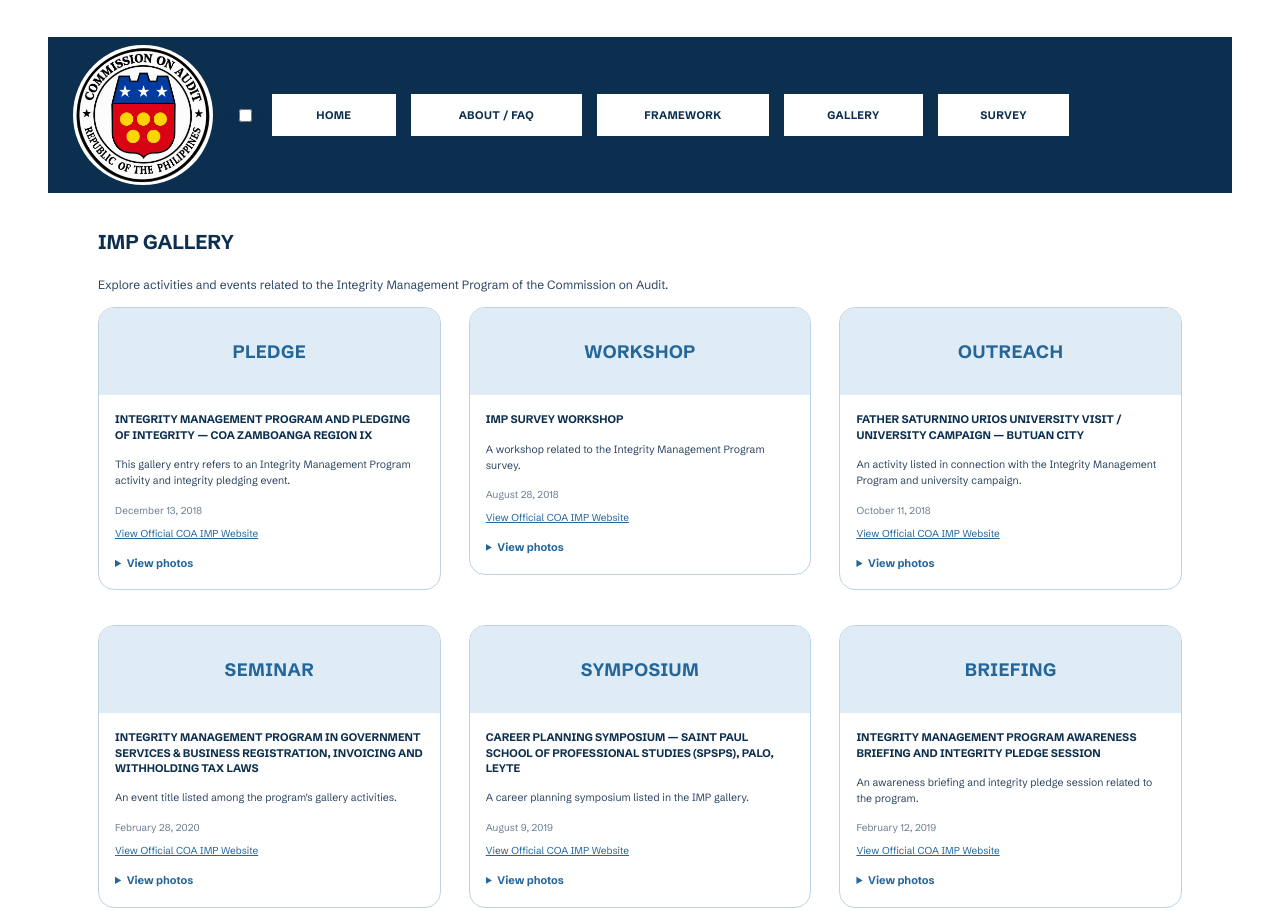
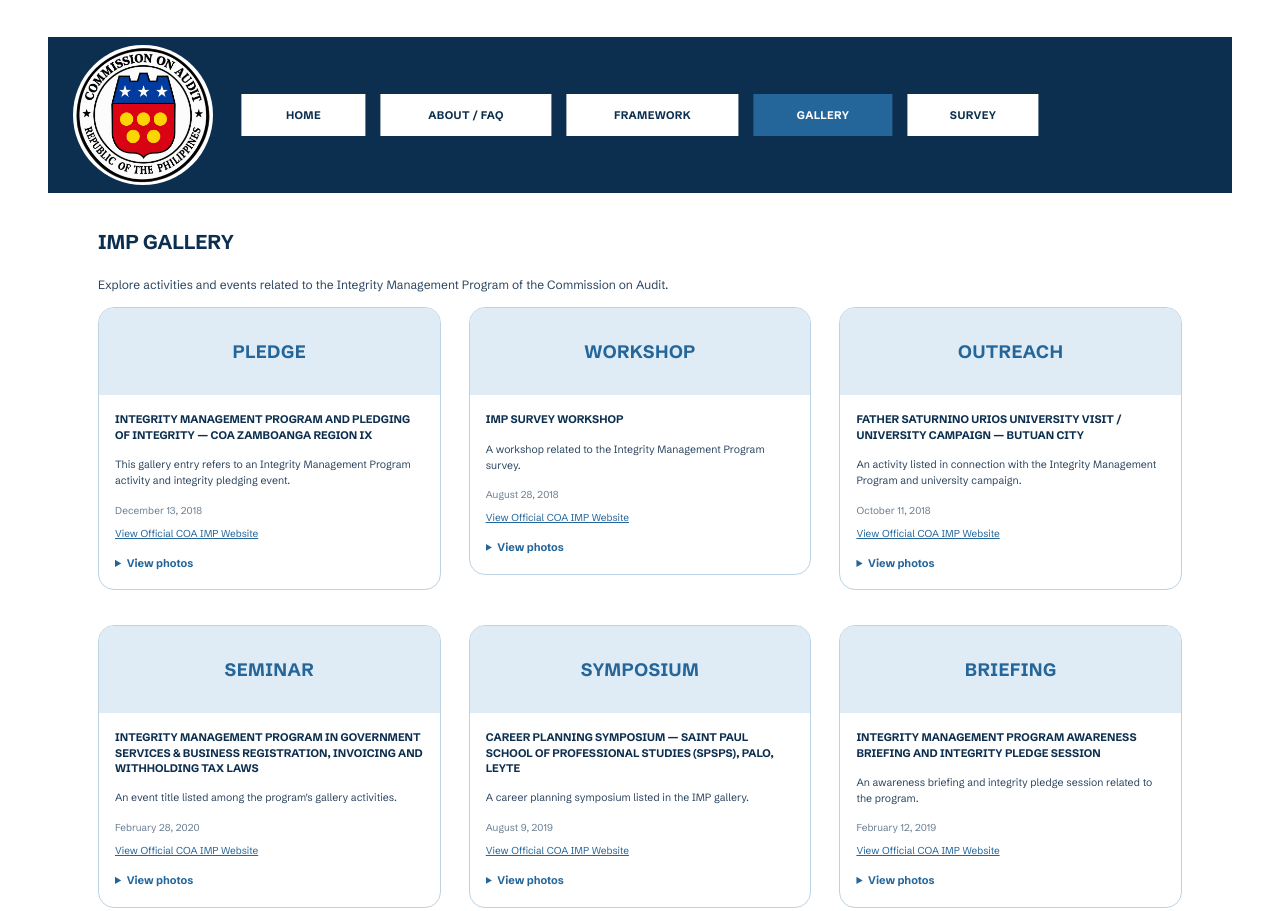
Before and after one commit to adamterrencen-lab/COA-PROJECT, a plain HTML site: page gallery.html in a window 1280 px wide. Shown: the top 911 px of the page. Drawn offline with Linux system fonts and the light colour scheme.

Commit message:
Update gallery.html

```diff
--- a/gallery.html
+++ b/gallery.html
@@ -11,30 +11,17 @@
 <body>
 <div class="wrap">
 
-<!-- NAVIGATION -->
-<div class="nav">
-
-    <a class="brand" href="index.html">
-        <img src="coa-logo.jpg" alt="COA Logo">
-    </a>
-
-    <span class="nav-title">IMP</span>
-
-    <input type="checkbox" id="menu-toggle">
-
-    <label for="menu-toggle" class="hamburger">
-        ☰
-    </label>
-
-    <div class="nav-links">
+    <!-- NAVIGATION -->
+    <div class="nav">
+        <a class="brand" href="index.html"><img src="coa-logo.jpg" alt="COA / IMP - Commission on Audit"></a>
+        <div class="nav-tabs">
         <a class="tab-home" href="index.html">Home</a>
         <a class="tab-about" href="about.html">About / FAQ</a>
         <a class="tab-framework" href="framework.html">Framework</a>
-        <a class="tab-gallery" href="gallery.html">Gallery</a>
+        <a class="tab-gallery active" href="gallery.html">Gallery</a>
         <a class="tab-survey" href="survey.html">Survey</a>
+        </div>
     </div>
-
-</div>
 
     <div class="content">
 
```
